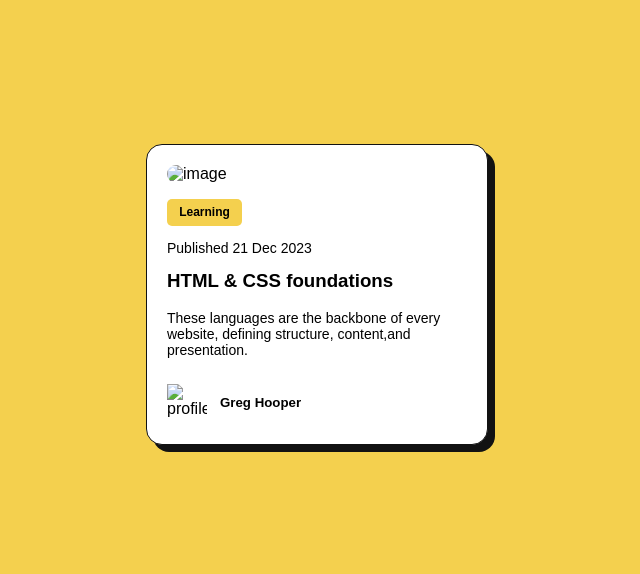
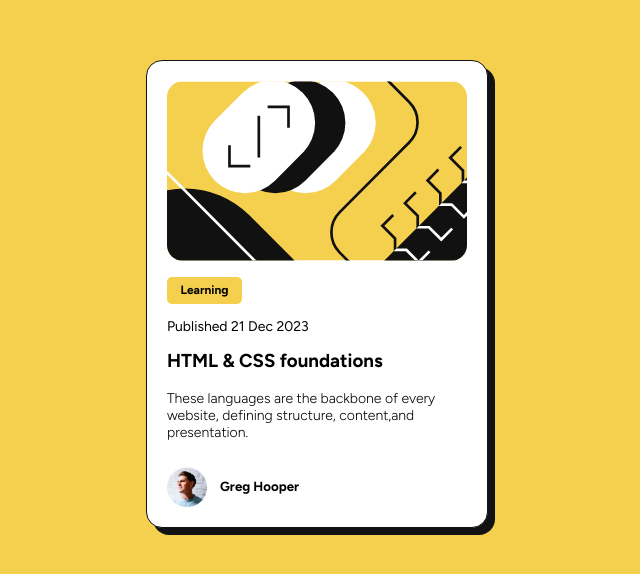
Before and after one commit to sasamir10/Blog-Preview-Card---Frontend-Mentor, a plain HTML site: page index.html in a window 1280 px wide. Shown: the part 104-678 px from the top of the page, without its empty margins (323-963 px from the left). Drawn offline with Linux system fonts and the light colour scheme.

Commit message:
Update index.html

```diff
--- a/index.html
+++ b/index.html
@@ -5,11 +5,13 @@
     <meta name="viewport" content="width=device-width, initial-scale=1.0">
     <title>Blog preview card</title>
     <link rel="stylesheet" href="style.css">
-    <link rel="icon" href="assets/images/favicon-32x32.png">
+    <link rel="icon" href="images/favicon.png" type="image/png">
+    <!-- google fonts -->
+    <link href="https://fonts.googleapis.com/css2?family=Figtree:ital,wght@0,300..900;1,300..900&display=swap" rel="stylesheet">
 </head>
 <body>
     <div class="container">
-        <img src="assets/images/illustration-article.svg" alt="image" class="blog">
+        <img src="images/illustration-article.svg" alt="image" class="blog">
         <span class="learn"> Learning </span>
 
         <p class="date">Published 21 Dec 2023</p>
@@ -17,7 +19,7 @@
         <p class="para">These languages are the backbone of every website, defining structure, content,and presentation.</p>
 
         <div class="footer">
-            <img src="assets/images/image-avatar.webp" alt="profile" class="profile-img">
+            <img src="images/image-avatar.webp" alt="profile" class="profile-img">
             <h5 class="profile-name"> Greg Hooper </h5>
         </div>
     </div>
```
